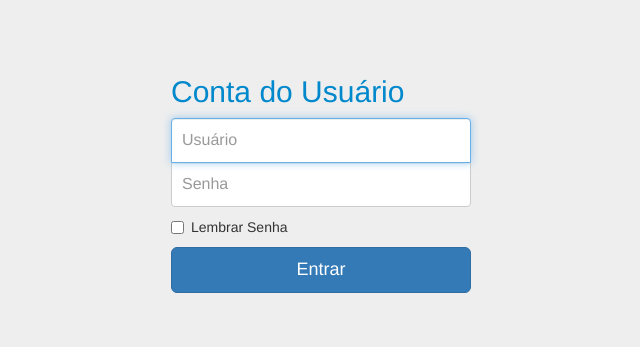
After one commit to EliasLuiz/ProjetoPW, a PHP site: page /apresentacao.html in a window 1280 px wide. The commit adds this page. Shown: the top 347 px of the page, without its empty margins (319-959 px from the left). Run offline with PHP 8.4, Linux system fonts and the light colour scheme.

Commit message:
Criado Página de Login

```diff
--- a/AreaMedica.php
+++ b/AreaMedica.php
@@ -174,11 +174,8 @@
                                                 <div>
                                                     <a href="#" data-toggle="modal" data-target="#myModal10">
                                                         <div class="row list-group-item active">
-                                                            <div class="col-md-6">
+                                                            <div class="col-md-9">
                                                                 Assunto: Pare de comer doces!
-                                                            </div>
-                                                            <div class="col-md-3">
-                                                                Doutora: Ana Souza
                                                             </div>
                                                             <div class="col-md-3">
                                                                 Data: 28/02/2015
--- /dev/null
+++ b/apresentacao.html
@@ -0,0 +1,54 @@
+<!DOCTYPE html>
+<html lang="en">
+  <head>
+    <meta charset="utf-8">
+    <meta http-equiv="X-UA-Compatible" content="IE=edge">
+    <meta name="viewport" content="width=device-width, initial-scale=1">
+    <meta name="description" content="">
+    <meta name="author" content="">
+    <link rel="icon" href="../../favicon.ico">
+
+    <title>Apresentação</title>
+
+    <!-- Bootstrap core CSS -->
+    <link href="css/bootstrap.min.css" rel="stylesheet">
+
+    <!-- Custom styles for this template -->
+    <link href="css/apresentacao.css" rel="stylesheet">
+
+    <!-- Just for debugging purposes. Don't actually copy these 2 lines! -->
+    <!--[if lt IE 9]><script src="../../assets/js/ie8-responsive-file-warning.js"></script><![endif]-->
+    <script src="js/ie-emulation-modes-warning.js"></script>
+
+    <!-- HTML5 shim and Respond.js for IE8 support of HTML5 elements and media queries -->
+    <!--[if lt IE 9]>
+      <script src="https://oss.maxcdn.com/html5shiv/3.7.2/html5shiv.min.js"></script>
+      <script src="https://oss.maxcdn.com/respond/1.4.2/respond.min.js"></script>
+    <![endif]-->
+  </head>
+
+  <body>
+
+    <div class="container">
+
+      <form class="form-signin" role="form">
+          <h2 class="form-signin-heading" style="color: #0088cc;">Conta do Usuário</h2>
+        <label for="inputEmail" class="sr-only">Usuário</label>
+        <input type="email" id="inputEmail" class="form-control" placeholder="Usuário" required autofocus>
+        <label for="inputPassword" class="sr-only">Senha</label>
+        <input type="password" id="inputPassword" class="form-control" placeholder="Senha" required>
+        <div class="checkbox">
+          <label>
+            <input type="checkbox" value="remember-me"> Lembrar Senha
+          </label>
+        </div>
+        <button class="btn btn-lg btn-primary btn-block" type="submit">Entrar</button>
+      </form>
+
+    </div> <!-- /container -->
+
+
+    <!-- IE10 viewport hack for Surface/desktop Windows 8 bug -->
+    <script src="js/ie10-viewport-bug-workaround.js"></script>
+  </body>
+</html>
--- /dev/null
+++ b/css/apresentacao.css
@@ -0,0 +1,40 @@
+body {
+  padding-top: 40px;
+  padding-bottom: 40px;
+  background-color: #eee;
+}
+
+.form-signin {
+  max-width: 330px;
+  padding: 15px;
+  margin: 0 auto;
+}
+.form-signin .form-signin-heading,
+.form-signin .checkbox {
+  margin-bottom: 10px;
+}
+.form-signin .checkbox {
+  font-weight: normal;
+}
+.form-signin .form-control {
+  position: relative;
+  height: auto;
+  -webkit-box-sizing: border-box;
+     -moz-box-sizing: border-box;
+          box-sizing: border-box;
+  padding: 10px;
+  font-size: 16px;
+}
+.form-signin .form-control:focus {
+  z-index: 2;
+}
+.form-signin input[type="email"] {
+  margin-bottom: -1px;
+  border-bottom-right-radius: 0;
+  border-bottom-left-radius: 0;
+}
+.form-signin input[type="password"] {
+  margin-bottom: 10px;
+  border-top-left-radius: 0;
+  border-top-right-radius: 0;
+}
--- /dev/null
+++ b/js/ie10-viewport-bug-workaround.js
@@ -0,0 +1,22 @@
+/*!
+ * IE10 viewport hack for Surface/desktop Windows 8 bug
+ * Copyright 2014 Twitter, Inc.
+ * Licensed under the Creative Commons Attribution 3.0 Unported License. For
+ * details, see http://creativecommons.org/licenses/by/3.0/.
+ */
+
+// See the Getting Started docs for more information:
+// http://getbootstrap.com/getting-started/#support-ie10-width
+
+(function () {
+  'use strict';
+  if (navigator.userAgent.match(/IEMobile\/10\.0/)) {
+    var msViewportStyle = document.createElement('style')
+    msViewportStyle.appendChild(
+      document.createTextNode(
+        '@-ms-viewport{width:auto!important}'
+      )
+    )
+    document.querySelector('head').appendChild(msViewportStyle)
+  }
+})();
```
Also changed, not shown: FuncoesAJAX.php (+8 -0 lines), index.php (+9 -3 lines), js/ie-emulation-modes-warning.js (added, +51 -0 lines).
